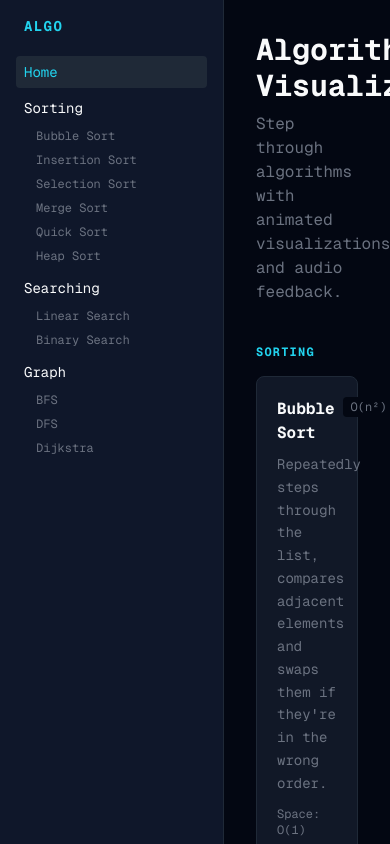
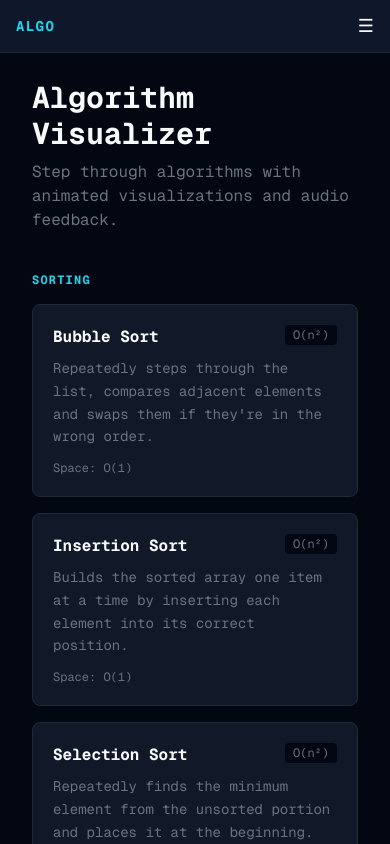
Before and after one commit to QuinLane/Algo, a Next.js app: page / in a window 390 px wide. Shown: the top 844 px of the page. Built offline with nearby package versions, Linux system fonts and the light colour scheme.

Commit message:
feat(phase-8): responsive layout fixes

```diff
--- a/src/app/layout.tsx
+++ b/src/app/layout.tsx
@@ -22,7 +22,7 @@ export default function RootLayout({
     <html lang="en" className={`${geistMono.variable} h-full`}>
       <body className="min-h-full flex bg-[var(--color-bg-primary)] text-[var(--color-text-primary)]">
         <Sidebar />
-        <main className="flex-1 overflow-auto">{children}</main>
+        <main className="flex-1 overflow-auto pt-12 md:pt-0">{children}</main>
       </body>
     </html>
   );
--- a/src/components/layout/Sidebar.tsx
+++ b/src/components/layout/Sidebar.tsx
@@ -1,5 +1,6 @@
 "use client";
 
+import { useState } from "react";
 import Link from "next/link";
 import { usePathname } from "next/navigation";
 
@@ -38,12 +39,34 @@ const navItems = [
 
 export default function Sidebar() {
   const pathname = usePathname();
+  const [open, setOpen] = useState(false);
 
   return (
-    <nav className="w-56 shrink-0 border-r border-[var(--color-border)] bg-[var(--color-bg-secondary)] h-screen sticky top-0 overflow-y-auto p-4 flex flex-col gap-1">
-      <p className="text-[var(--color-accent)] font-bold text-sm uppercase tracking-widest mb-4 px-2">
-        Algo
-      </p>
+    <>
+      {/* Mobile top bar */}
+      <div className="md:hidden fixed top-0 left-0 right-0 z-20 flex items-center justify-between px-4 py-3 bg-[var(--color-bg-secondary)] border-b border-[var(--color-border)]">
+        <span className="text-[var(--color-accent)] font-bold text-sm uppercase tracking-widest">Algo</span>
+        <button onClick={() => setOpen((v) => !v)} className="text-[var(--color-text-primary)] text-lg">
+          {open ? "✕" : "☰"}
+        </button>
+      </div>
+
+      {/* Mobile drawer backdrop */}
+      {open && (
+        <div className="md:hidden fixed inset-0 z-10 bg-black/60" onClick={() => setOpen(false)} />
+      )}
+
+      {/* Sidebar */}
+      <nav className={`
+        fixed md:sticky top-0 z-20 h-screen overflow-y-auto p-4 flex flex-col gap-1
+        w-56 shrink-0 border-r border-[var(--color-border)] bg-[var(--color-bg-secondary)]
+        transition-transform md:translate-x-0
+        ${open ? "translate-x-0" : "-translate-x-full md:translate-x-0"}
+      `}>
+        <p className="text-[var(--color-accent)] font-bold text-sm uppercase tracking-widest mb-4 px-2 hidden md:block">
+          Algo
+        </p>
+        <div className="mt-12 md:mt-0" />
       {navItems.map((item) => (
         <div key={item.href}>
           <Link
@@ -72,6 +95,7 @@ export default function Sidebar() {
             ))}
         </div>
       ))}
-    </nav>
+      </nav>
+    </>
   );
 }
```
